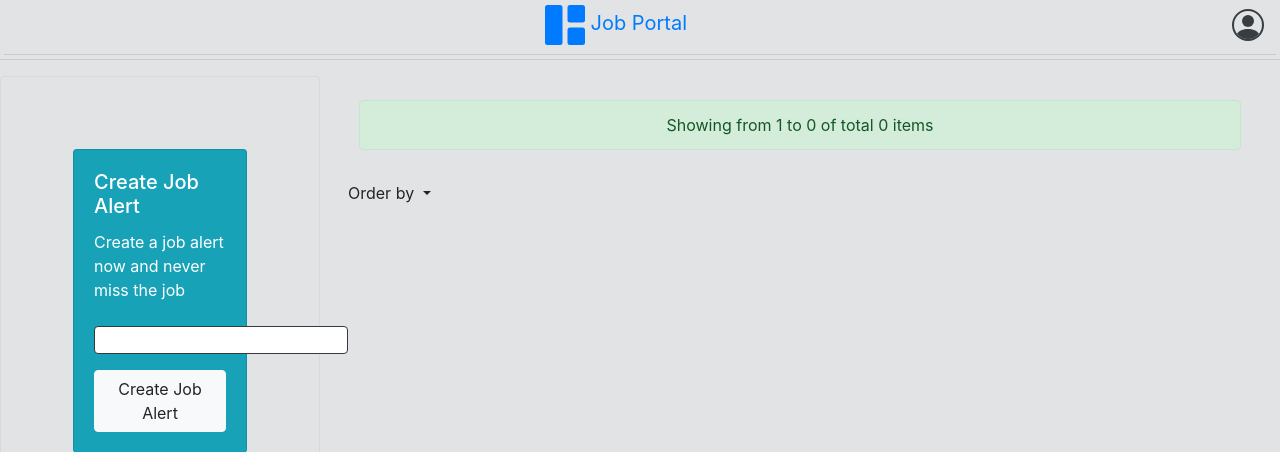
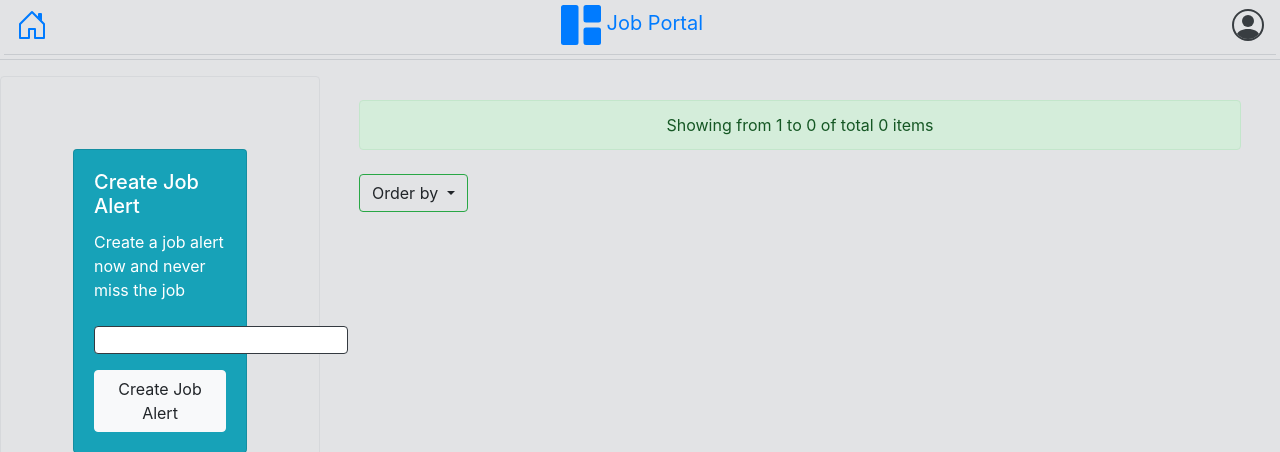
Before and after one commit to maurya-ankit/jobPortal, a Django app: a page that uses templates/codebase.html in a window 1280 px wide. Shown: the top 452 px of the page. Run offline with Django 3.2, Linux system fonts and the light colour scheme; data that the repository does not hold is empty; some libraries are stand-ins or nearby versions.

Commit message:
homepage nav-link added

```diff
--- a/templates/codebase.html
+++ b/templates/codebase.html
@@ -16,16 +16,15 @@
 <!-- Image and text -->
 <nav class="navbar p-0 m-0">
     {% block nav-1 %}
-        <a class="nav-link" onclick="openNav()"><i id="sidemenubtn" hidden>
-            <svg width="2rem" height="2rem" viewBox="0 0 16 16" class="bi bi-list" fill="black"
-                 xmlns="http://www.w3.org/2000/svg">
-                <path fill-rule="evenodd"
-                      d="M2.5 11.5A.5.5 0 0 1 3 11h10a.5.5 0 0 1 0 1H3a.5.5 0 0 1-.5-.5zm0-4A.5.5 0 0 1 3 7h10a.5.5 0 0 1 0 1H3a.5.5 0 0 1-.5-.5zm0-4A.5.5 0 0 1 3 3h10a.5.5 0 0 1 0 1H3a.5.5 0 0 1-.5-.5z"></path>
-            </svg>
+        <a class="nav-link" href="/"><i id="sidemenubtn">
+            <svg width="2em" height="2em" viewBox="0 0 16 16" class="bi bi-house-door" fill="currentColor" xmlns="http://www.w3.org/2000/svg">
+  <path fill-rule="evenodd" d="M7.646 1.146a.5.5 0 0 1 .708 0l6 6a.5.5 0 0 1 .146.354v7a.5.5 0 0 1-.5.5H9.5a.5.5 0 0 1-.5-.5v-4H7v4a.5.5 0 0 1-.5.5H2a.5.5 0 0 1-.5-.5v-7a.5.5 0 0 1 .146-.354l6-6zM2.5 7.707V14H6v-4a.5.5 0 0 1 .5-.5h3a.5.5 0 0 1 .5.5v4h3.5V7.707L8 2.207l-5.5 5.5z"></path>
+  <path fill-rule="evenodd" d="M13 2.5V6l-2-2V2.5a.5.5 0 0 1 .5-.5h1a.5.5 0 0 1 .5.5z"></path>
+</svg>
         </i></a>
     {% endblock %}
     {% block nav-2 %}
-        <a class="navbar-brand" href="#">
+        <a class="navbar-brand" href="/">
             <svg width="2em" height="2em" viewBox="0 0 16 16" class="bi bi-grid-1x2-fill" fill="currentColor"
                  xmlns="http://www.w3.org/2000/svg">
                 <path d="M0 1a1 1 0 0 1 1-1h5a1 1 0 0 1 1 1v14a1 1 0 0 1-1 1H1a1 1 0 0 1-1-1V1zm9 0a1 1 0 0 1 1-1h5a1 1 0 0 1 1 1v5a1 1 0 0 1-1 1h-5a1 1 0 0 1-1-1V1zm0 9a1 1 0 0 1 1-1h5a1 1 0 0 1 1 1v5a1 1 0 0 1-1 1h-5a1 1 0 0 1-1-1v-5z"></path>
--- a/templates/main/index.html
+++ b/templates/main/index.html
@@ -65,7 +65,7 @@
                     Showing from {{ start }} to {{ end }} of total {{ total }} items
                 </div>
                 <div class="dropdown">
-                    <button class="btn btn-default dropdown-toggle" type="button" data-toggle="dropdown">
+                    <button class="btn btn-default dropdown-toggle border-success mx-4" type="button" data-toggle="dropdown">
                         Order by
                     </button>
                     <div class="dropdown-menu">
```
